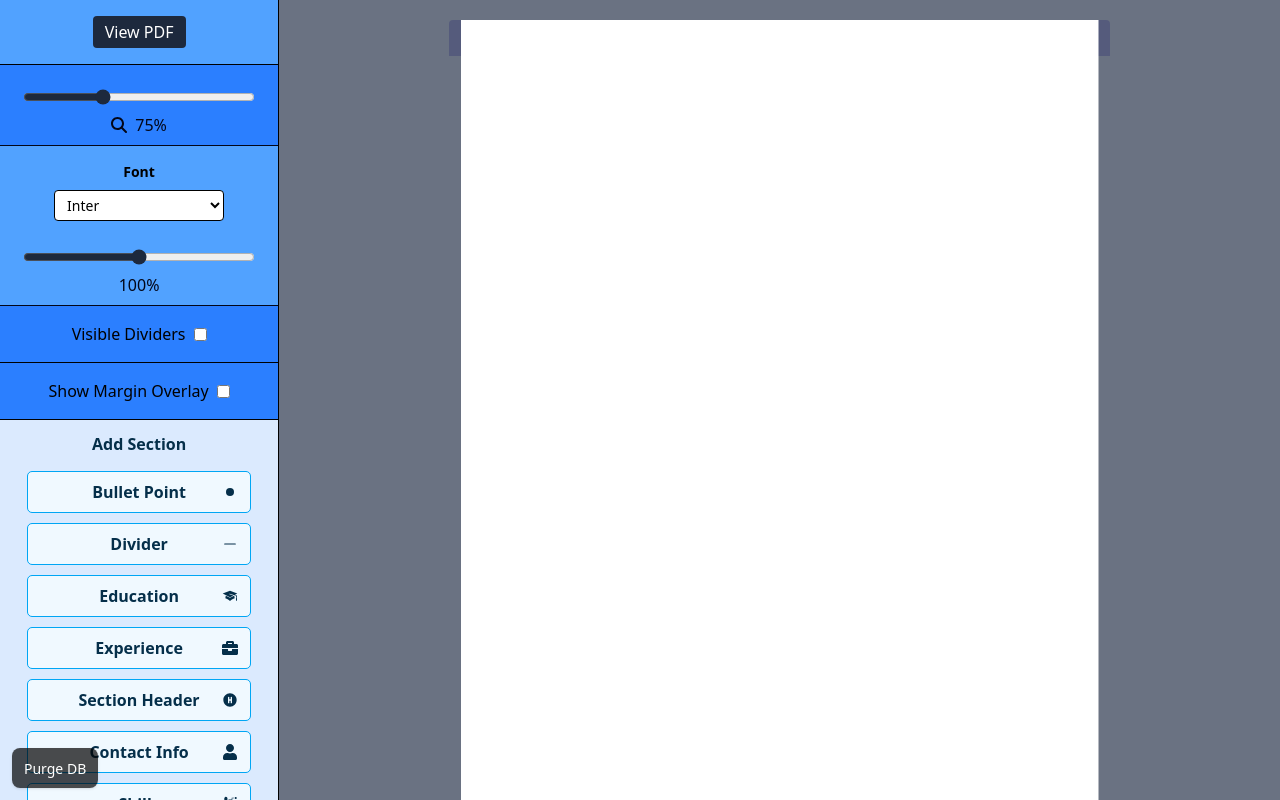
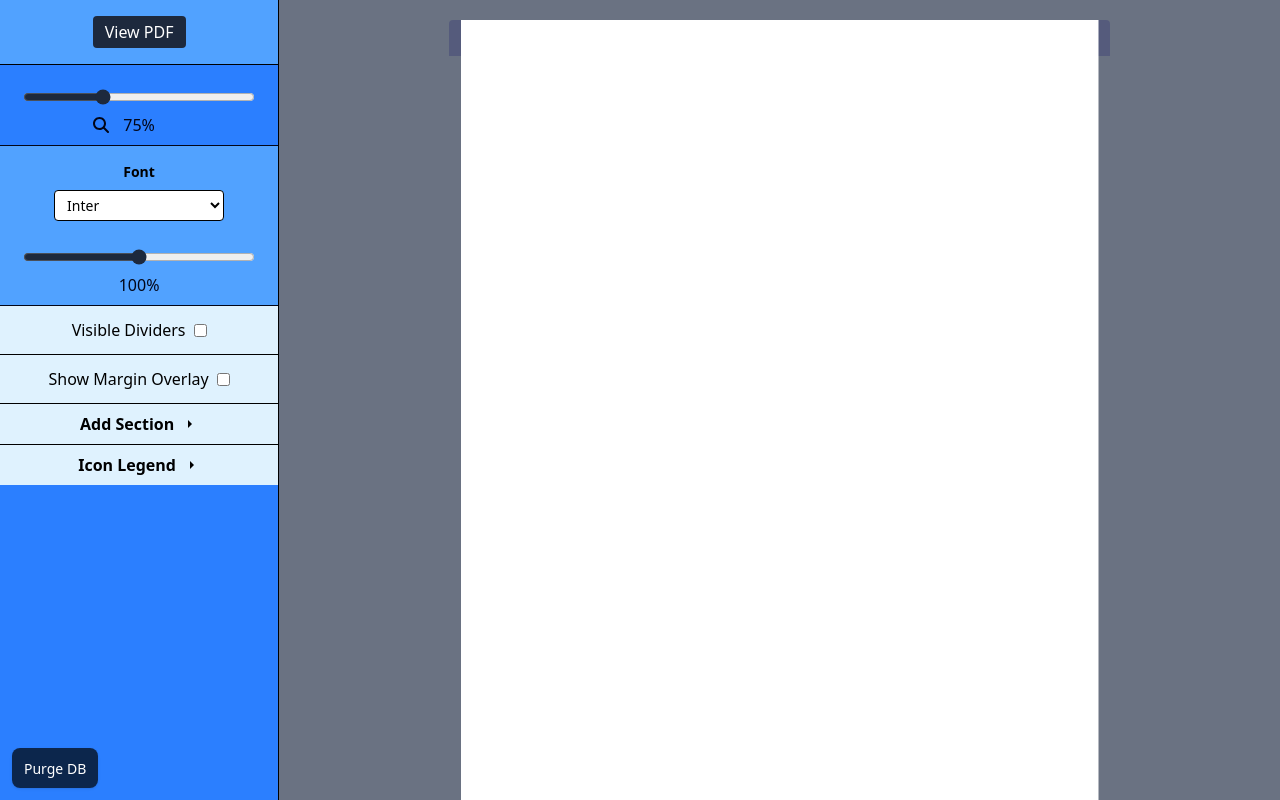
Before and after one commit to Tarrega88/modular-resume-2, a React (Vite) app: page /builder/1 in a window 1280 px wide. Built offline with nearby package versions, Linux system fonts and the light colour scheme.

Commit message:
builder column styling

```diff
--- a/src/components/builderColumn/IconHelper.tsx
+++ b/src/components/builderColumn/IconHelper.tsx
@@ -11,11 +11,11 @@ import { MdLabel, MdOutlineTitle } from "react-icons/md";
 import { useState } from "react";
 
 function IconHelper() {
-  const [isExpanded, setIsExpanded] = useState(true);
+  const [isExpanded, setIsExpanded] = useState(false);
   return (
-    <div className="bg-blue-100">
+    <div className="bg-sky-100">
       <div
-        className="pb-2 font-bold border-b py-2 flex items-center justify-center gap-2 px-2 hover:bg-sky-200 transition-all duration-200 cursor-pointer"
+        className="pb-2 font-bold py-2 flex items-center justify-center gap-2 px-2 hover:bg-sky-200 transition-all duration-200 cursor-pointer"
         onClick={() => setIsExpanded(!isExpanded)}
       >
         <div className="select-none">Icon Legend</div>
--- a/src/components/builderColumn/IconHelperRow.tsx
+++ b/src/components/builderColumn/IconHelperRow.tsx
@@ -6,7 +6,7 @@ type Props = {
 
 function IconHelperRow({ iconName, children, description }: Props) {
   return (
-    <div className="w-full flex flex-col px-1 gap-3 border-b pt-2 pb-3 select-none">
+    <div className="bg-sky-100 w-full flex flex-col px-1 gap-3 border-b pt-2 pb-3 select-none">
       <div className="flex items-center justify-between">
         <div className="font-semibold">{iconName}</div>
         <div className="text-2xl">{children}</div>
--- a/src/components/builderColumn/MarginOverlayToggle.tsx
+++ b/src/components/builderColumn/MarginOverlayToggle.tsx
@@ -14,7 +14,7 @@ function MarginOverlayToggle() {
 
   return (
     <div
-      className="py-4 bg-blue-500 border-b select-none"
+      className="py-3 bg-sky-100 border-b select-none"
       title="Shows the margin guides, which are recommended areas for the divider section"
     >
       <div className="flex justify-center items-center gap-2">
--- a/src/components/builderColumn/ShowDividerToggle.tsx
+++ b/src/components/builderColumn/ShowDividerToggle.tsx
@@ -12,7 +12,7 @@ function ShowDividerToggle() {
 
   return (
     <div
-      className="py-4 bg-blue-500 border-b select-none"
+      className="py-3 bg-sky-100 border-b select-none"
       title="Dividers are used to create spacing, particularly for page margins"
     >
       <div className="flex justify-center items-center gap-2">
--- a/src/components/builderColumn/SimpleAddSection.tsx
+++ b/src/components/builderColumn/SimpleAddSection.tsx
@@ -10,6 +10,8 @@ import { Kinds } from "@/state/types";
 import { useDispatch } from "react-redux";
 import addDataFromKind from "@/utils/addDataFromKind";
 import { addResumeItem } from "@/state/resumeSlice";
+import { IoMdArrowDropdown } from "react-icons/io";
+import { useState } from "react";
 
 function SimpleAddSection() {
   const dispatch = useDispatch();
@@ -17,12 +19,23 @@ function SimpleAddSection() {
     const elementId = addDataFromKind(kind, dispatch);
     dispatch(addResumeItem({ kind, elementId }));
   }
+
+  const [isExpanded, setIsExpanded] = useState(false);
   return (
-    <div className="pb-6 bg-blue-100 border-b">
-      <div className="flex flex-col gap-3 items-center">
-        <div className="bg-blue-100 text-sky-950 w-full h-10 flex items-center justify-center font-semibold pt-2">
-          Add Section
+    <div className="bg-sky-100 border-b">
+      <div
+        className="h-10 font-bold flex items-center justify-center gap-2 px-2 transition-all duration-200 cursor-pointer hover:bg-sky-200"
+        onClick={() => setIsExpanded(!isExpanded)}
+      >
+        <div className="font-semibold select-none">Add Section</div>
+        <IoMdArrowDropdown
+          className={`${
+            isExpanded ? "rotate-360" : "rotate-270"
+          } transition-all duration-200`}
+        />
       </div>
+      {isExpanded ? (
+        <div className="flex flex-col gap-3 items-center pb-6">
           <SimpleAddButton
             text="Bullet Point"
             kind="bulletPoint"
@@ -87,6 +100,7 @@ function SimpleAddSection() {
             <MdOutlineTextSnippet />
           </SimpleAddButton>
         </div>
+      ) : null}
     </div>
   );
 }
--- a/src/components/builderColumn/Slider.tsx
+++ b/src/components/builderColumn/Slider.tsx
@@ -41,8 +41,8 @@ function Slider({
         step={step}
         value={value}
       />
-      <div className="flex items-center gap-2">
-        {children ? <div>{children}</div> : null}
+      <div className="flex items-center gap-2 relative w-full justify-center">
+        {children ? <div className="absolute left-1/3">{children}</div> : null}
         <div>{Math.floor(value * displayMult)}%</div>
       </div>
     </div>
```
Lines whose indentation alone changed are shown as unchanged.
